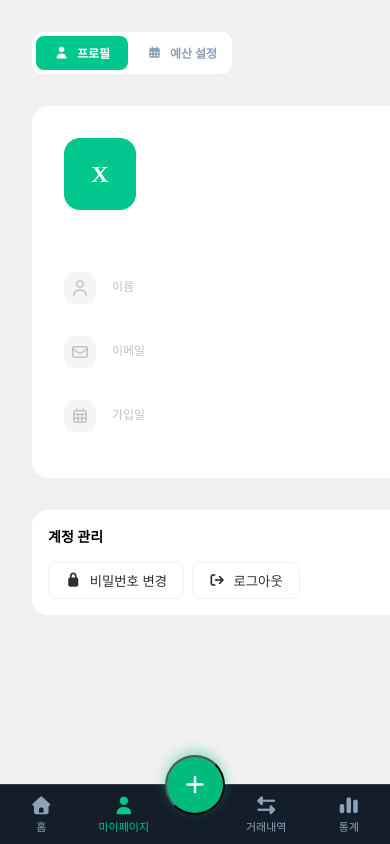
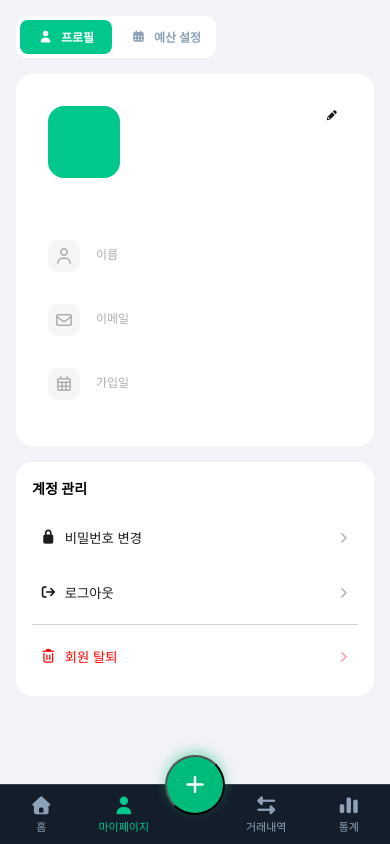
Before and after one commit to KB-skeleton-group6/money-log, a Vue app: page /ledger/mypage in a window 390 px wide. Built offline with nearby package versions, Linux system fonts and the light colour scheme.

Commit message:
feat: 반응형 마이페이지 구현

```diff
--- a/src/components/mypage/AccountSection.vue
+++ b/src/components/mypage/AccountSection.vue
@@ -72,15 +72,18 @@ const withdraw = async () => {
       <button class="change-password-btn" @click="openChangePasswordModal">
         <i class="fa-solid fa-lock"></i>
         <span>비밀번호 변경</span>
+        <i class="fa-solid fa-chevron-right chevron"></i>
       </button>
       <button class="logout-btn" @click="openLogoutModal">
         <i class="fa-solid fa-arrow-right-from-bracket"></i>
         <span>로그아웃</span>
+        <i class="fa-solid fa-chevron-right chevron"></i>
       </button>
       <div class="divider"></div>
       <button class="withdrawal-btn" @click="openWithdrawalModal">
         <i class="fa-regular fa-trash-can"></i>
         <span>회원 탈퇴</span>
+        <i class="fa-solid fa-chevron-right chevron"></i>
       </button>
     </div>
     <Teleport to="body">
@@ -142,10 +145,10 @@ const withdraw = async () => {
   justify-content: start;
   align-items: center;
   gap: 8px;
-  border: 1px solid rgb(240, 240, 240);
+  border: 1px solid #e8e8ed;
   border-radius: 8px;
   padding: 8px 16px;
-  color: rgb(46, 46, 46);
+  color: #1c1c1e;
   background-color: white;
   cursor: pointer;
   transition: background-color 0.3s ease;
@@ -155,4 +158,44 @@ const withdraw = async () => {
   border: 1px solid red;
   color: red;
 }
+
+.chevron {
+  display: none;
+}
+
+@media (max-width: 768px) {
+  .buttons {
+    flex-direction: column;
+    align-items: stretch;
+  }
+
+  .buttons > .divider {
+    flex: 0 0 auto;
+    height: 1px;
+    background-color: #d1d1d6;
+  }
+
+  .buttons > button,
+  .buttons > button.withdrawal-btn {
+    width: 100%;
+    justify-content: start;
+    border: none;
+    border-radius: 0;
+    padding: 14px 8px;
+  }
+
+  .chevron {
+    display: block;
+  }
+
+  .buttons > button .chevron {
+    margin-left: auto;
+    font-size: 11px;
+    color: #aeaeb2;
+  }
+
+  .buttons > button.withdrawal-btn .chevron {
+    color: rgb(255, 150, 150);
+  }
+}
 </style>
--- a/src/components/mypage/BudgetSection.vue
+++ b/src/components/mypage/BudgetSection.vue
@@ -73,13 +73,24 @@ const hexToRgba = (hex, alpha) => {
           <span class="title">월별 예산 설정</span>
           <span class="subtitle">카테고리별 월 지출 한도를 설정하세요</span>
         </div>
+        <button
+          v-if="!isEditMode"
+          class="edit-btn edit-btn--mobile"
+          @click="enterEditMode"
+        >
+          <i class="fa-solid fa-pencil"></i>
+        </button>
       </div>
       <div class="header-right">
         <div class="total-budget">
           <span class="total-label">총 예산</span>
           <span class="total-amount">{{ formatAmountShort(totalBudget) }}</span>
         </div>
-        <button v-if="!isEditMode" class="edit-btn" @click="enterEditMode">
+        <button
+          v-if="!isEditMode"
+          class="edit-btn edit-btn--desktop"
+          @click="enterEditMode"
+        >
           <i class="fa-solid fa-pencil"></i>
           <span>수정</span>
         </button>
@@ -184,12 +195,12 @@ const hexToRgba = (hex, alpha) => {
 .header-titles .title {
   font-size: 14px;
   font-weight: bold;
-  color: rgb(50, 50, 50);
+  color: #1c1c1e;
 }
 
 .header-titles .subtitle {
   font-size: 11px;
-  color: rgb(153, 153, 153);
+  color: #8a8a8e;
 }
 
 .header-right {
@@ -208,7 +219,7 @@ const hexToRgba = (hex, alpha) => {
 
 .total-budget .total-label {
   font-size: 11px;
-  color: rgb(153, 153, 153);
+  color: #8a8a8e;
 }
 
 .total-budget .total-amount {
@@ -223,14 +234,21 @@ const hexToRgba = (hex, alpha) => {
   justify-content: center;
   align-items: center;
   gap: 8px;
-  border: 1px solid rgb(240, 240, 240);
+  border: 1px solid #e8e8ed;
   border-radius: 8px;
   padding: 8px;
   background: none;
-  color: rgb(50, 50, 50);
+  color: #1c1c1e;
   cursor: pointer;
   font-size: 12px;
   transition: background-color 0.3s ease;
+}
+
+.edit-btn--mobile {
+  display: none;
+  margin-left: auto;
+  border: none;
+  padding: 4px;
 }
 
 .edit-btn > i {
@@ -238,7 +256,7 @@ const hexToRgba = (hex, alpha) => {
 }
 
 .edit-btn:hover {
-  background-color: rgb(240, 240, 240);
+  background-color: #f5f5f7;
 }
 
 /* Grid */
@@ -256,7 +274,7 @@ const hexToRgba = (hex, alpha) => {
   padding: 14px;
   border-radius: 12px;
   background-color: white;
-  border: 1px solid rgb(240, 240, 240);
+  border: 1px solid #e8e8ed;
 }
 
 .card-top {
@@ -287,20 +305,20 @@ const hexToRgba = (hex, alpha) => {
 .cat-name {
   font-size: 13px;
   font-weight: bold;
-  color: rgb(50, 50, 50);
+  color: #1c1c1e;
 }
 
 .cat-amount {
   font-size: 14px;
   font-weight: bold;
-  color: rgb(30, 30, 30);
+  color: #1c1c1e;
 }
 
 .progress-bar-track {
   width: 100%;
   height: 6px;
   border-radius: 999px;
-  background-color: rgb(230, 230, 230);
+  background-color: #e8e8ed;
   overflow: hidden;
 }
 
@@ -312,7 +330,7 @@ const hexToRgba = (hex, alpha) => {
 
 .cat-percent {
   font-size: 11px;
-  color: rgb(153, 153, 153);
+  color: #8a8a8e;
 }
 
 .budget-input-wrapper {
@@ -320,10 +338,10 @@ const hexToRgba = (hex, alpha) => {
   flex-direction: row;
   align-items: center;
   gap: 2px;
-  border: 1px solid rgb(220, 220, 220);
+  border: 1px solid #d1d1d6;
   border-radius: 8px;
-  padding: 4px 8px;
-  background-color: rgb(249, 249, 249);
+  padding: 8px;
+  background-color: white;
 }
 
 .budget-input-wrapper:focus-within {
@@ -337,7 +355,7 @@ const hexToRgba = (hex, alpha) => {
   outline: none;
   font-size: 13px;
   font-weight: bold;
-  color: rgb(30, 30, 30);
+  color: #1c1c1e;
   background: transparent;
   text-align: right;
 }
@@ -345,7 +363,7 @@ const hexToRgba = (hex, alpha) => {
 .unit {
   font-size: 13px;
   font-weight: normal;
-  color: rgb(80, 80, 80);
+  color: #48484a;
   flex: 0 0 auto;
 }
 
@@ -361,7 +379,7 @@ const hexToRgba = (hex, alpha) => {
   display: flex;
   justify-content: center;
   align-items: center;
-  border: 1px solid rgb(240, 240, 240);
+  border: 1px solid #e8e8ed;
   border-radius: 10px;
   padding: 10px;
   font-size: 13px;
@@ -371,11 +389,11 @@ const hexToRgba = (hex, alpha) => {
 
 .cancel-btn {
   background-color: white;
-  color: rgb(79, 79, 79);
+  color: #48484a;
 }
 
 .cancel-btn:hover {
-  background-color: rgb(240, 240, 240);
+  background-color: #f5f5f7;
 }
 
 .save-btn {
@@ -387,4 +405,41 @@ const hexToRgba = (hex, alpha) => {
 .save-btn:hover {
   background-color: #00a572;
 }
+
+@media (max-width: 768px) {
+  .budget-header {
+    flex-direction: column;
+    align-items: stretch;
+    gap: 12px;
+    padding: 12px;
+  }
+
+  .edit-btn > span {
+    display: none;
+  }
+
+  .edit-btn {
+    border: none;
+    padding: 4px;
+    background: none;
+  }
+
+  .total-budget {
+    flex-direction: row;
+    align-items: center;
+    gap: 8px;
+  }
+
+  .total-budget .total-label {
+    font-size: 12px;
+  }
+
+  .category-grid {
+    grid-template-columns: 1fr;
+  }
+
+  .cat-amount {
+    text-align: right;
+  }
+}
 </style>
--- a/src/components/mypage/ChangePasswordModal.vue
+++ b/src/components/mypage/ChangePasswordModal.vue
@@ -203,7 +203,7 @@ const saveChanges = () => {
   justify-content: start;
   align-items: start;
   gap: 4px;
-  min-width: 300px;
+  min-width: 0;
 }
 
 .header > .title-box > .title {
@@ -336,4 +336,10 @@ const saveChanges = () => {
   background-color: #00c78b;
   color: white;
 }
+
+@media (max-width: 768px) {
+  .change-password-modal {
+    width: calc(100% - 32px);
+  }
+}
 </style>
--- a/src/components/mypage/LogoutConfirmModal.vue
+++ b/src/components/mypage/LogoutConfirmModal.vue
@@ -185,4 +185,10 @@ const emit = defineEmits(["close", "confirm"]);
   color: white;
   border-color: #00c78b;
 }
+
+@media (max-width: 768px) {
+  .logout-modal {
+    width: calc(100% - 32px);
+  }
+}
 </style>
--- a/src/components/mypage/ProfileSection.vue
+++ b/src/components/mypage/ProfileSection.vue
@@ -62,7 +62,7 @@ const formattedCreatedAt = computed(() => {
   <div class="profile-section">
     <div class="profile-header">
       <div class="profile-image">
-        <span>{{ user && user.name ? user.name[0] : "X" }}</span>
+        <span>{{ user && user.name ? user.name[0] : "" }}</span>
       </div>
       <div class="profile-summary">
         <div class="name-grade">
@@ -204,14 +204,14 @@ const formattedCreatedAt = computed(() => {
   flex: 0 0 auto;
   margin: 0;
   font-size: 12px;
-  color: rgb(153, 153, 153);
+  color: #8a8a8e;
 }
 
 .profile-summary .created-at {
   flex: 0 0 auto;
   margin: 0;
   font-size: 10px;
-  color: rgb(195, 195, 195);
+  color: #aeaeb2;
 }
 
 .edit-profile-box {
@@ -231,11 +231,11 @@ const formattedCreatedAt = computed(() => {
   justify-content: start;
   align-items: center;
   gap: 8px;
-  border: 1px solid rgb(240, 240, 240);
+  border: 1px solid #e8e8ed;
   border-radius: 8px;
   padding: 8px;
   background: none;
-  color: rgb(50, 50, 50);
+  color: #1c1c1e;
   cursor: pointer;
   transition: background-color 0.3s ease;
 }
@@ -245,7 +245,19 @@ const formattedCreatedAt = computed(() => {
 }
 
 .edit-btn:hover {
-  background-color: rgb(240, 240, 240);
+  background-color: #f5f5f7;
+}
+
+@media (max-width: 768px) {
+  .edit-btn {
+    border: none;
+    background: none;
+    padding: 4px;
+  }
+
+  .edit-btn > span {
+    display: none;
+  }
 }
 
 .profile-detail {
@@ -278,12 +290,12 @@ const formattedCreatedAt = computed(() => {
   height: 32px;
   padding: 4px;
   border-radius: 10px;
-  background-color: #f5f5f5;
+  background-color: #f5f5f7;
 }
 
 .profile-detail-item-icon > i {
   font-size: 16px;
-  color: #c2c2c2;
+  color: #aeaeb2;
 }
 
 .profile-detail-item-content {
@@ -299,7 +311,7 @@ const formattedCreatedAt = computed(() => {
   flex: 0 0 auto;
   margin: 0;
   font-size: 12px;
-  color: #c2c2c2;
+  color: #aeaeb2;
 }
 
 .profile-detail-item-content .value {
@@ -332,10 +344,10 @@ const formattedCreatedAt = computed(() => {
 
 .profile-edit .name-input {
   flex: 0 0 auto;
-  border: 1px solid rgb(240, 240, 240);
+  border: 1px solid #e8e8ed;
   border-radius: 8px;
   padding: 8px;
-  color: rgb(79, 79, 79);
+  color: #48484a;
   background-color: white;
 }
 
@@ -355,10 +367,10 @@ const formattedCreatedAt = computed(() => {
   justify-content: center;
   align-items: center;
   gap: 8px;
-  border: 1px solid rgb(240, 240, 240);
+  border: 1px solid #e8e8ed;
   border-radius: 10px;
   padding: 8px;
-  color: rgb(79, 79, 79);
+  color: #48484a;
   background-color: white;
   cursor: pointer;
   transition: background-color 0.3s ease;
--- a/src/components/mypage/WithdrawalConfirmModal.vue
+++ b/src/components/mypage/WithdrawalConfirmModal.vue
@@ -68,7 +68,7 @@ const emit = defineEmits(["close", "confirm"]);
   border-radius: 16px;
   background-color: white;
   max-width: 800px;
-  min-width: 360px;
+  min-width: 0;
 }
 
 .header {
@@ -221,4 +221,10 @@ const emit = defineEmits(["close", "confirm"]);
   color: white;
   border-color: #ff4d4f;
 }
+
+@media (max-width: 768px) {
+  .withdrawal-modal {
+    width: calc(100% - 32px);
+  }
+}
 </style>
--- a/src/views/ledger/MyPage.vue
+++ b/src/views/ledger/MyPage.vue
@@ -31,6 +31,7 @@ const activeIndex = computed(() =>
 </script>
 
 <template>
+  <div class="page-wrapper">
   <div class="container">
     <div class="section-modes">
       <div
@@ -54,19 +55,27 @@ const activeIndex = computed(() =>
       <AuthSettingSection />
     </div>
   </div>
+  </div>
 </template>
 
 <style scoped>
+.page-wrapper {
+  min-height: 100%;
+  background-color: #f2f2f7;
+}
+
 .container {
   display: flex;
   flex-direction: column;
   justify-content: start;
   align-items: stretch;
   gap: 32px;
-  min-width: 600px;
+  min-width: 0;
+  max-width: 768px;
+  width: 100%;
   min-height: 100%;
+  margin: 0 auto;
   padding: 32px;
-  background-color: rgb(240, 240, 240);
 }
 
 .section-modes {
@@ -119,4 +128,11 @@ const activeIndex = computed(() =>
 .account-section {
   flex: 0 0 auto;
 }
+
+@media (max-width: 768px) {
+  .container {
+    gap: 16px;
+    padding: 16px;
+  }
+}
 </style>
```
